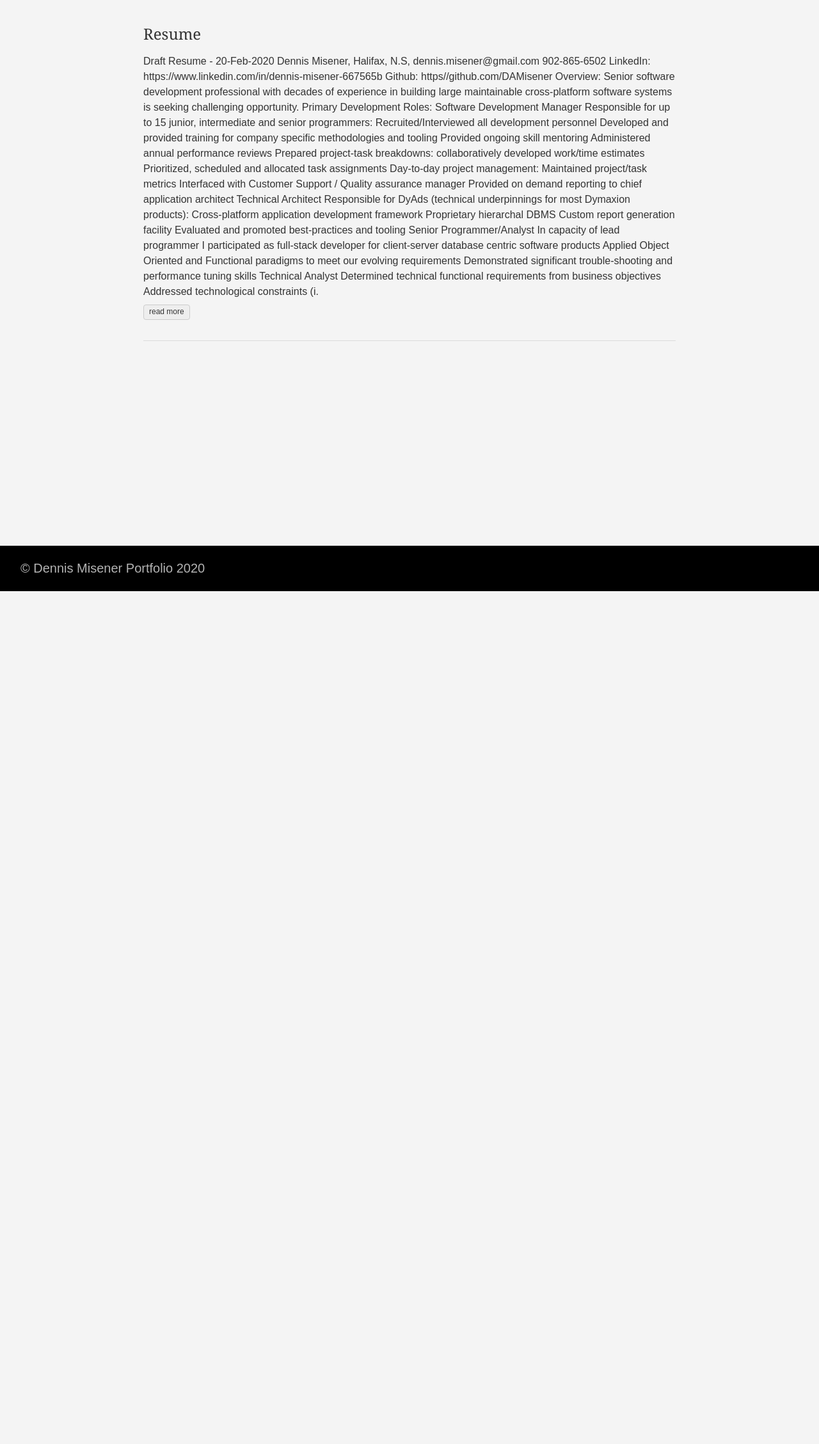
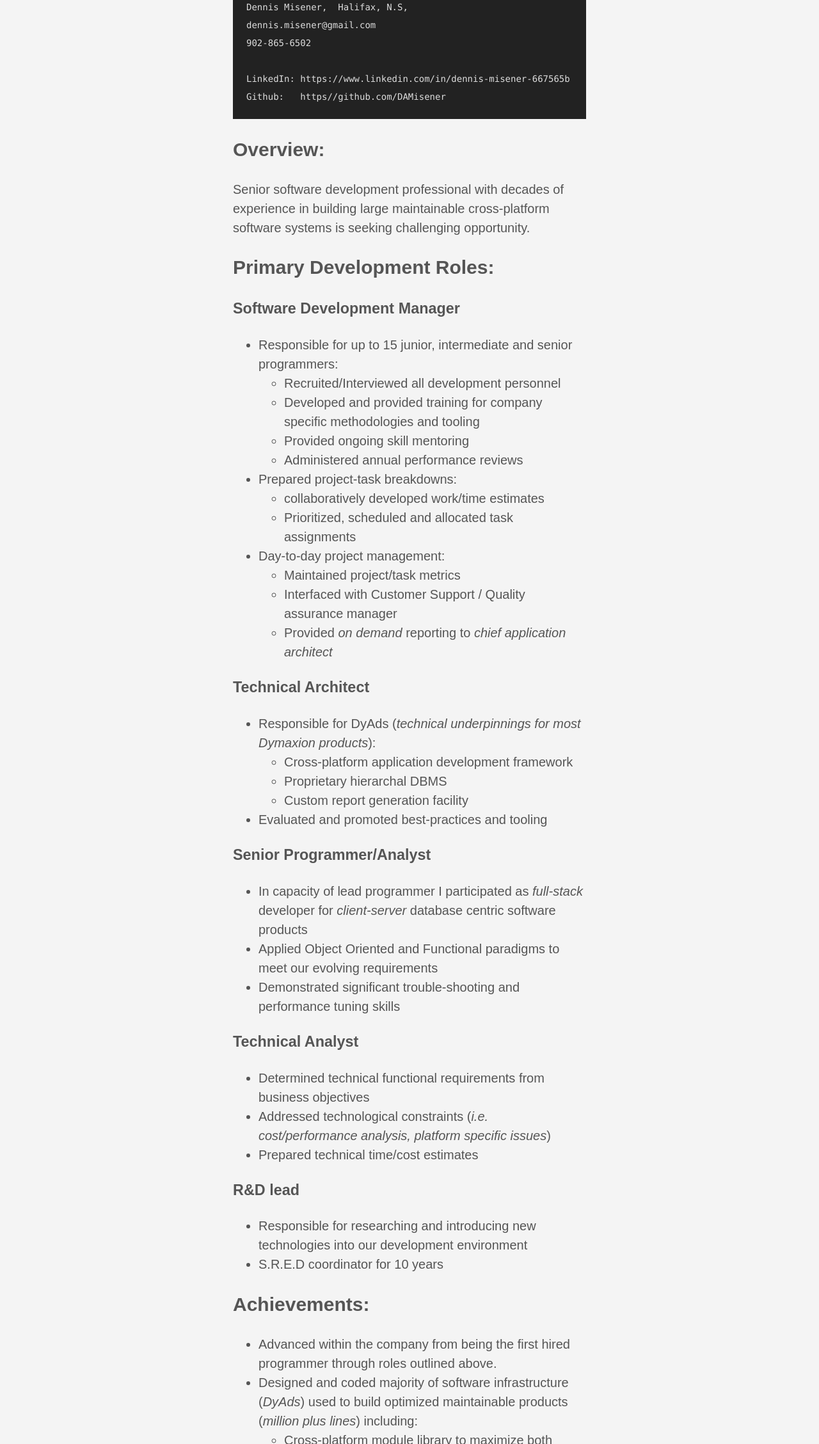
Before and after one commit to DAMisener/DAMisener.github.io, a plain HTML site: page index.html in a window 1280 px wide. Shown: the part 543-2800 px from the top of the page at 64% size. Before the commit the page ends 1467 px from the top, so only its background shows below. Drawn offline with Linux system fonts and the light colour scheme.

Commit message:
rebuilding site Wed 25 Mar 2020 15:44:34 ADT

```diff
--- a/index.html
+++ b/index.html
@@ -4,7 +4,7 @@
     <meta charset="utf-8">
     <meta http-equiv="X-UA-Compatible" content="IE=edge,chrome=1">
 
-    <title>Dennis Misener Portfolio </title>
+    <title>Dennis Misener Portfolio  | Resume</title>
     <meta name="viewport" content="width=device-width,minimum-scale=1">
     <meta name="generator" content="Hugo 0.65.3" />
 
@@ -30,14 +30,14 @@
 
 
 
-    <meta property="og:title" content="Dennis Misener Portfolio" />
+    <meta property="og:title" content="Resume" />
 <meta property="og:description" content="" />
 <meta property="og:type" content="website" />
 <meta property="og:url" content="https://DAMisener.github.io/" />
 <meta property="og:updated_time" content="2020-02-21T14:39:35-04:00" />
-<meta itemprop="name" content="Dennis Misener Portfolio">
+<meta itemprop="name" content="Resume">
 <meta itemprop="description" content=""><meta name="twitter:card" content="summary"/>
-<meta name="twitter:title" content="Dennis Misener Portfolio"/>
+<meta name="twitter:title" content="Resume"/>
 <meta name="twitter:description" content=""/>
 
   </head>
@@ -78,7 +78,7 @@
 
       <div class="tc-l pv3 ph3 ph4-ns">
         <h1 class="f2 f-subheadline-l fw2 light-silver mb0 lh-title">
-          Dennis Misener Portfolio
+          Resume
         </h1>
 
       </div>
@@ -88,63 +88,107 @@
 
     <main class="pb7" role="main">
 
-  <article class="cf ph3 ph5-l pv3 pv4-l f4 tc-l center measure-wide lh-copy mid-gray">
+  <article class="cf ph3 ph5-l pv3 pv4-l f4 measure-wide lh-copy center mid-gray">
+    <h1 id="draft-resume---20-feb-2020">Draft Resume - 20-Feb-2020</h1>
+<pre><code>Dennis Misener,  Halifax, N.S,
+dennis.misener@gmail.com
+902-865-6502
+
+LinkedIn: https://www.linkedin.com/in/dennis-misener-667565b
+Github:   https//github.com/DAMisener
+</code></pre>
+<h2 id="overview">Overview:</h2>
+<p>Senior software development professional with decades of experience in building large maintainable cross-platform software systems is seeking challenging opportunity.</p>
+<h2 id="primary-development-roles">Primary Development Roles:</h2>
+<h3 id="software-development-manager">Software Development Manager</h3>
+<ul>
+<li>Responsible for up to 15 junior, intermediate and senior programmers:
+<ul>
+<li>Recruited/Interviewed all development personnel</li>
+<li>Developed and provided training for company specific methodologies and tooling</li>
+<li>Provided ongoing skill mentoring</li>
+<li>Administered annual performance reviews</li>
+</ul>
+</li>
+<li>Prepared project-task breakdowns:
+<ul>
+<li>collaboratively developed work/time estimates</li>
+<li>Prioritized, scheduled and allocated task assignments</li>
+</ul>
+</li>
+<li>Day-to-day project management:
+<ul>
+<li>Maintained project/task metrics</li>
+<li>Interfaced with Customer Support / Quality assurance manager</li>
+<li>Provided <em>on demand</em> reporting to <em>chief application architect</em></li>
+</ul>
+</li>
+</ul>
+<h3 id="technical-architect">Technical Architect</h3>
+<ul>
+<li>Responsible for DyAds (<em>technical  underpinnings for most Dymaxion products</em>):
+<ul>
+<li>Cross-platform application development framework</li>
+<li>Proprietary hierarchal DBMS</li>
+<li>Custom report generation facility</li>
+</ul>
+</li>
+<li>Evaluated and promoted best-practices and tooling</li>
+</ul>
+<h3 id="senior-programmeranalyst">Senior Programmer/Analyst</h3>
+<ul>
+<li>In capacity of  lead programmer I participated as <em>full-stack</em> developer for <em>client-server</em> database centric software products</li>
+<li>Applied Object Oriented and Functional paradigms to meet our evolving requirements</li>
+<li>Demonstrated significant trouble-shooting and performance tuning skills</li>
+</ul>
+<h3 id="technical-analyst">Technical Analyst</h3>
+<ul>
+<li>Determined technical functional requirements from business objectives</li>
+<li>Addressed technological constraints (<em>i.e. cost/performance analysis, platform specific issues</em>)</li>
+<li>Prepared technical time/cost estimates</li>
+</ul>
+<h3 id="rd-lead">R&amp;D lead</h3>
+<ul>
+<li>Responsible for researching and introducing new technologies into our development environment</li>
+<li>S.R.E.D coordinator for 10 years</li>
+</ul>
+<h2 id="achievements">Achievements:</h2>
+<ul>
+<li>Advanced within the company from being the first hired programmer through roles outlined above.</li>
+<li>Designed and coded majority of software infrastructure (<em>DyAds</em>) used to build optimized maintainable products (<em>million plus lines</em>) including:
+<ul>
+<li>Cross-platform module library to maximize both reuse and consistency</li>
+<li>Custom hierarchical database (<em>predates common SQL NoSQL offerings</em>)</li>
+<li>Multi-language support (for use in bilingual context)</li>
+<li>Powerful report generation facility</li>
+<li>Source preprocessors</li>
+<li>Automated Multi-platform synchronization/build automation/regression testing</li>
+</ul>
+</li>
+<li>Successfully managed the technical life-cycle of Dymaxion software from conception to legacy stages</li>
+<li>Coordinated migrating open-source components to the OpenVMS environment</li>
+<li>Incrementally migrated our native OpenVMS modules to the Window platform using:
+<ul>
+<li>in-house developed BASIC-&gt;C++ transpiler technology</li>
+<li>custom runtime adapters</li>
+</ul>
+</li>
+<li>Developed efficient automated data migration tools to assist importing our disparate  client&rsquo;s data sources</li>
+<li>Product <em>webification</em> by refactoring applications into client-server models</li>
+</ul>
+<h2 id="employment-history">Employment History</h2>
+<p>Atypical single source employment with Dymaxion Research, progressing from Junior Programmer to Software Development Manager.  I started in 1975 upon graduation from Dalhousie University with B.Sc in Mathematics (<em>minor in Computer Science</em>).  In addition to numerous consulting engagements in the company&rsquo;s pre-product focused years.  I participated as a significant contributor to Dymaxion&rsquo;s software offerings including:</p>
+<ul>
+<li>Medianet - <em>Best of class</em> Media Management software</li>
+<li>Schedule3W - multi-tier staff scheduling software</li>
+<li>Practimax - Nova Scotia&rsquo;s most advanced EMR system
+<ul>
+<li><em>recently acquired by TELUS Health</em></li>
+</ul>
+</li>
+</ul>
 
   </article>
-
-
-
-
-
-
-
-
-
-
-    <div class="pa3 pa4-ns w-100 w-70-ns center">
-
-
-          <h1 class="flex-none">
-            Recent Posts
-          </h1>
-
-
-
-
-      <section class="w-100 mw8">
-
-
-          <div class="relative w-100 mb4">
-
-<article class="bb b--black-10">
-  <div class="db pv4 ph3 ph0-l no-underline dark-gray">
-    <div class="flex flex-column flex-row-ns">
-
-      <div class="blah w-100">
-        <h1 class="f3 fw1 athelas mt0 lh-title">
-          <a href="https://DAMisener.github.io/posts/my-first-post/" class="color-inherit dim link">
-            Resume
-            </a>
-        </h1>
-        <div class="f6 f5-l lh-copy nested-copy-line-height nested-links">
-          Draft Resume - 20-Feb-2020 Dennis Misener, Halifax, N.S, dennis.misener@gmail.com 902-865-6502 LinkedIn: https://www.linkedin.com/in/dennis-misener-667565b Github: https//github.com/DAMisener  Overview: Senior software development professional with decades of experience in building large maintainable cross-platform software systems is seeking challenging opportunity.
-Primary Development Roles: Software Development Manager  Responsible for up to 15 junior, intermediate and senior programmers:  Recruited/Interviewed all development personnel Developed and provided training for company specific methodologies and tooling Provided ongoing skill mentoring Administered annual performance reviews   Prepared project-task breakdowns:  collaboratively developed work/time estimates Prioritized, scheduled and allocated task assignments   Day-to-day project management:  Maintained project/task metrics Interfaced with Customer Support / Quality assurance manager Provided on demand reporting to chief application architect    Technical Architect  Responsible for DyAds (technical underpinnings for most Dymaxion products):  Cross-platform application development framework Proprietary hierarchal DBMS Custom report generation facility   Evaluated and promoted best-practices and tooling  Senior Programmer/Analyst  In capacity of lead programmer I participated as full-stack developer for client-server database centric software products Applied Object Oriented and Functional paradigms to meet our evolving requirements Demonstrated significant trouble-shooting and performance tuning skills  Technical Analyst  Determined technical functional requirements from business objectives Addressed technological constraints (i.
-        </div>
-          <a href="https://DAMisener.github.io/posts/my-first-post/" class="ba b--moon-gray bg-light-gray br2 color-inherit dib f7 hover-bg-moon-gray link mt2 ph2 pv1">read more</a>
-
-      </div>
-    </div>
-  </div>
-</article>
-
-          </div>
-
-      </section>
-
-
-
-      </div>
-
 
     </main>
     <footer class="bg-black bottom-0 w-100 pa3" role="contentinfo">
--- a/index.xml
+++ b/index.xml
@@ -1,9 +1,9 @@
 <?xml version="1.0" encoding="utf-8" standalone="yes"?>
 <rss version="2.0" xmlns:atom="http://www.w3.org/2005/Atom">
   <channel>
-    <title>Dennis Misener Portfolio</title>
+    <title>Resume on Dennis Misener Portfolio</title>
     <link>https://DAMisener.github.io/</link>
-    <description>Recent content on Dennis Misener Portfolio</description>
+    <description>Recent content in Resume on Dennis Misener Portfolio</description>
     <generator>Hugo -- gohugo.io</generator>
     <language>en-us</language>
     <lastBuildDate>Fri, 21 Feb 2020 14:39:35 -0400</lastBuildDate>
--- a/sitemap.xml
+++ b/sitemap.xml
@@ -3,12 +3,12 @@
   xmlns:xhtml="http://www.w3.org/1999/xhtml">
 
   <url>
-    <loc>https://DAMisener.github.io/</loc>
+    <loc>https://DAMisener.github.io/posts/</loc>
     <lastmod>2020-02-21T14:39:35-04:00</lastmod>
   </url>
 
   <url>
-    <loc>https://DAMisener.github.io/posts/</loc>
+    <loc>https://DAMisener.github.io/</loc>
     <lastmod>2020-02-21T14:39:35-04:00</lastmod>
   </url>
 
```
